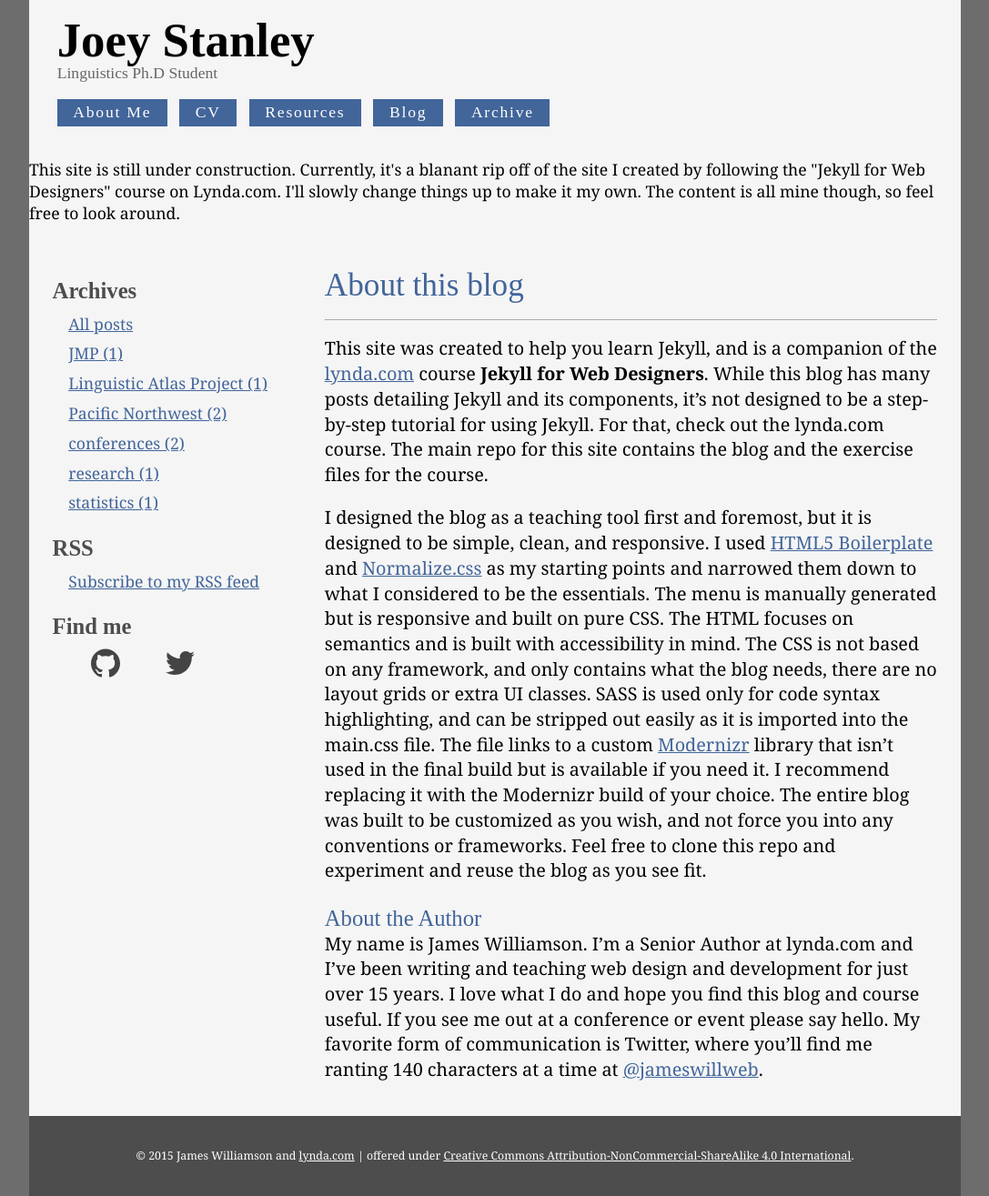
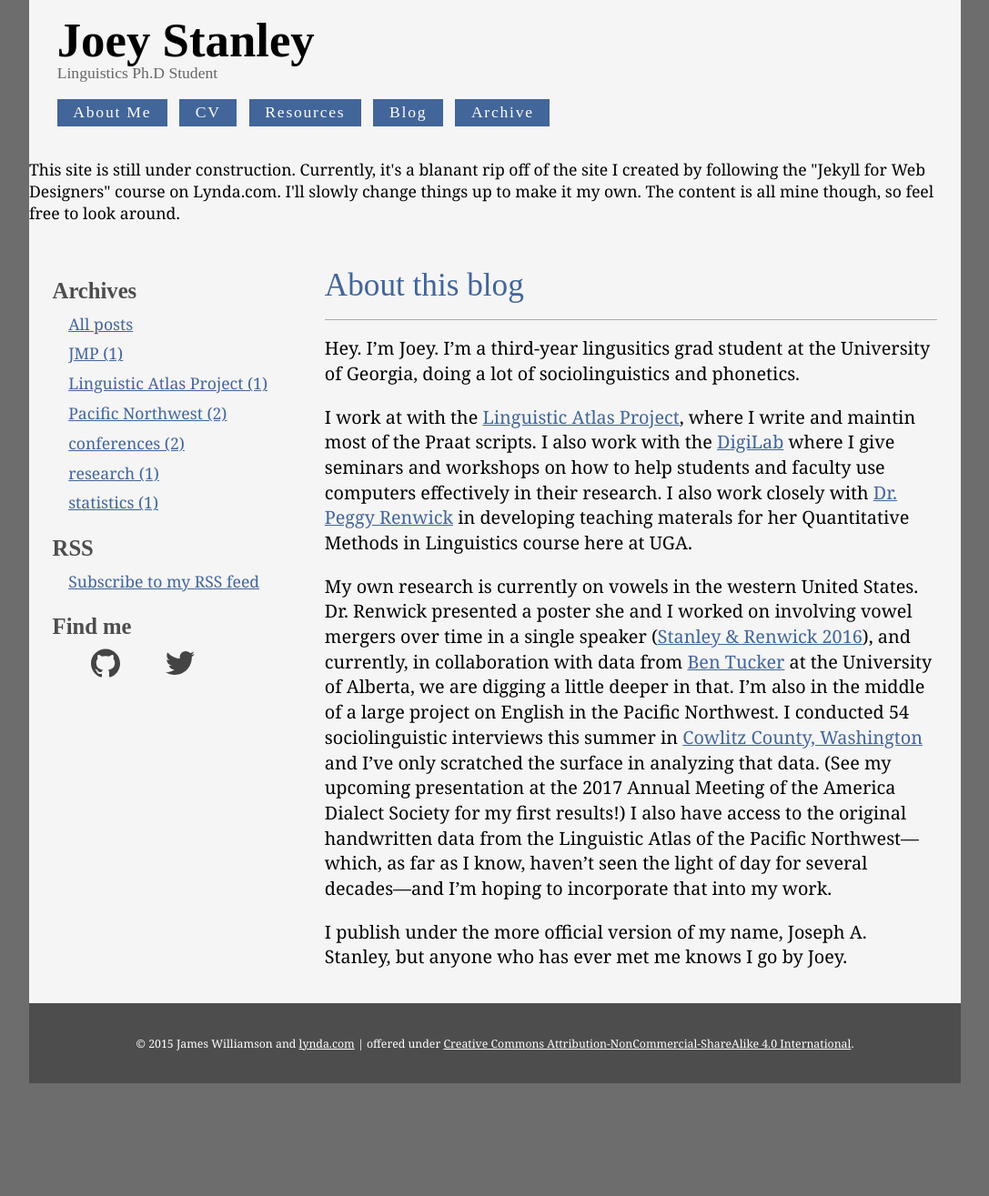
Before and after one commit to JoeyStanley/real, a Jekyll site: the page built from about.md, in a window 1280 px wide. Shown: the whole page at 91% size, without its empty margins (96-1183 px from the left). Built offline with Jekyll 4.4.1, drawn with Linux system fonts in a browser that asks for light colours; after the commit the page ends 1191 px from its top, so only the background shows below that.

Commit message:
Created my About page.

```diff
--- a/about.md
+++ b/about.md
@@ -3,10 +3,10 @@
 title: "About this blog"
 ---
 
-This site was created to help you learn Jekyll, and is a companion of the [lynda.com](http://www.lynda.com) course **Jekyll for Web Designers**. While this blog has many posts detailing Jekyll and its components, it's not designed to be a step-by-step tutorial for using Jekyll. For that, check out the lynda.com course. The main repo for this site contains the blog and the exercise files for the course.
+Hey. I'm Joey. I'm a third-year lingusitics grad student at the University of Georgia, doing a lot of sociolinguistics and phonetics.
 
-I designed the blog as a teaching tool first and foremost, but it is designed to be simple, clean, and responsive. I used [HTML5 Boilerplate](https://html5boilerplate.com/ "html5 boilerplate") and [Normalize.css](http://necolas.github.io/normalize.css/ "normalize.css") as my starting points and narrowed them down to what I considered to be the essentials. The menu is manually generated but is responsive and built on pure CSS. The HTML focuses on semantics and is built with accessibility in mind. The CSS is not based on any framework, and only contains what the blog needs, there are no layout grids or extra UI classes. SASS is used only for code syntax highlighting, and can be stripped out easily as it is imported into the main.css file. The file links to a custom [Modernizr](http://modernizr.com/ "modernizr") library that isn't used in the final build but is available if you need it. I recommend replacing it with the Modernizr build of your choice. The entire blog was built to be customized as you wish, and not force you into any conventions or frameworks. Feel free to clone this repo and experiment and reuse the blog as you see fit.
+I work at with the [Linguistic Atlas Project](http://lap.uga.edu/ "Linguist Atlas Project"), where I write and maintin most of the Praat scripts. I also work with the [DigiLab](https://digi.uga.edu "DigiLab main page") where I give seminars and workshops on how to help students and faculty use computers effectively in their research. I also work closely with [Dr. Peggy Renwick](https://faculty.franklin.uga.edu/mrenwick/about "Peggy Renwick") in developing teaching materals for her Quantitative Methods in Linguistics course here at UGA.
 
-### About the Author
+My own research is currently on vowels in the western United States. Dr. Renwick presented a poster she and I worked on involving vowel mergers over time in a single speaker ([Stanley & Renwick 2016](https://www.academia.edu/26986601/Phonetic_Shift_ɔr_Phonemic_Change_American_English_mergers_over_40_years)), and currently, in collaboration with data from [Ben Tucker](https://sites.ualberta.ca/~bvtucker/) at the University of Alberta, we are digging a little deeper in that. I'm also in the middle of a large project on English in the Pacific Northwest. I conducted 54 sociolinguistic interviews this summer in [Cowlitz County, Washington](https://www.google.com/maps/place/Cowlitz+County,+WA/@46.1203776,-123.0089545,10z/data=!3m1!4b1!4m5!3m4!1s0x549415fb272f02b1:0x925df86af59a9d68!8m2!3d46.1746472!4d-122.7746902 "Cowlitz County, Washington") and I've only scratched the surface in analyzing that data. (See my upcoming presentation at the 2017 Annual Meeting of the America Dialect Society for my first results!) I also have access to the original handwritten data from the Linguistic Atlas of the Pacific Northwest—which, as far as I know, haven't seen the light of day for several decades—and I'm hoping to incorporate that into my work.
 
-My name is James Williamson. I'm a Senior Author at lynda.com and I've been writing and teaching web design and development for just over 15 years. I love what I do and hope you find this blog and course useful. If you see me out at a conference or event please say hello. My favorite form of communication is Twitter, where you'll find me ranting 140 characters at a time at [@jameswillweb](https://twitter.com/jameswillweb "my twitter profile").
+I publish under the more official version of my name, Joseph A. Stanley, but anyone who has ever met me knows I go by Joey.
```
